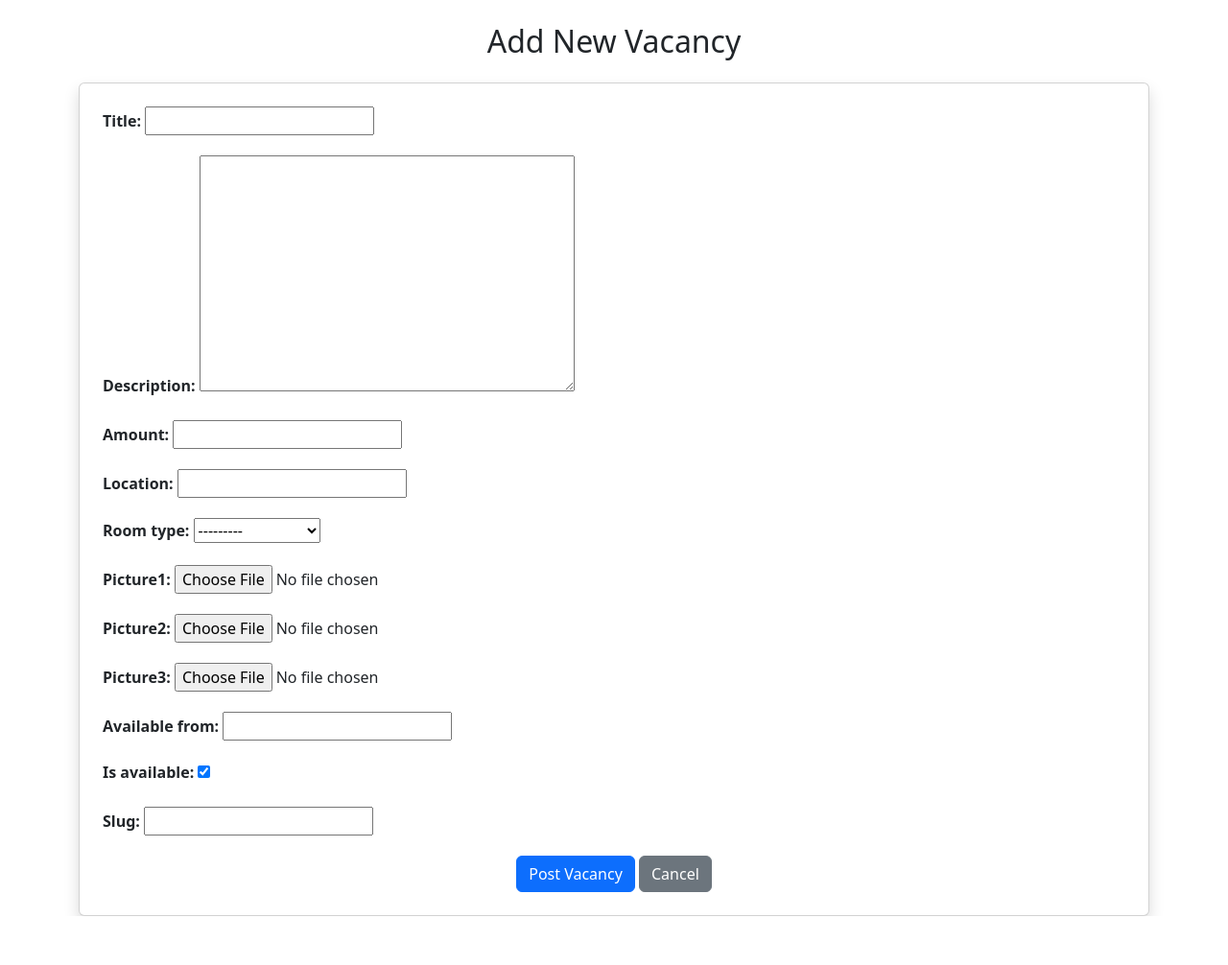
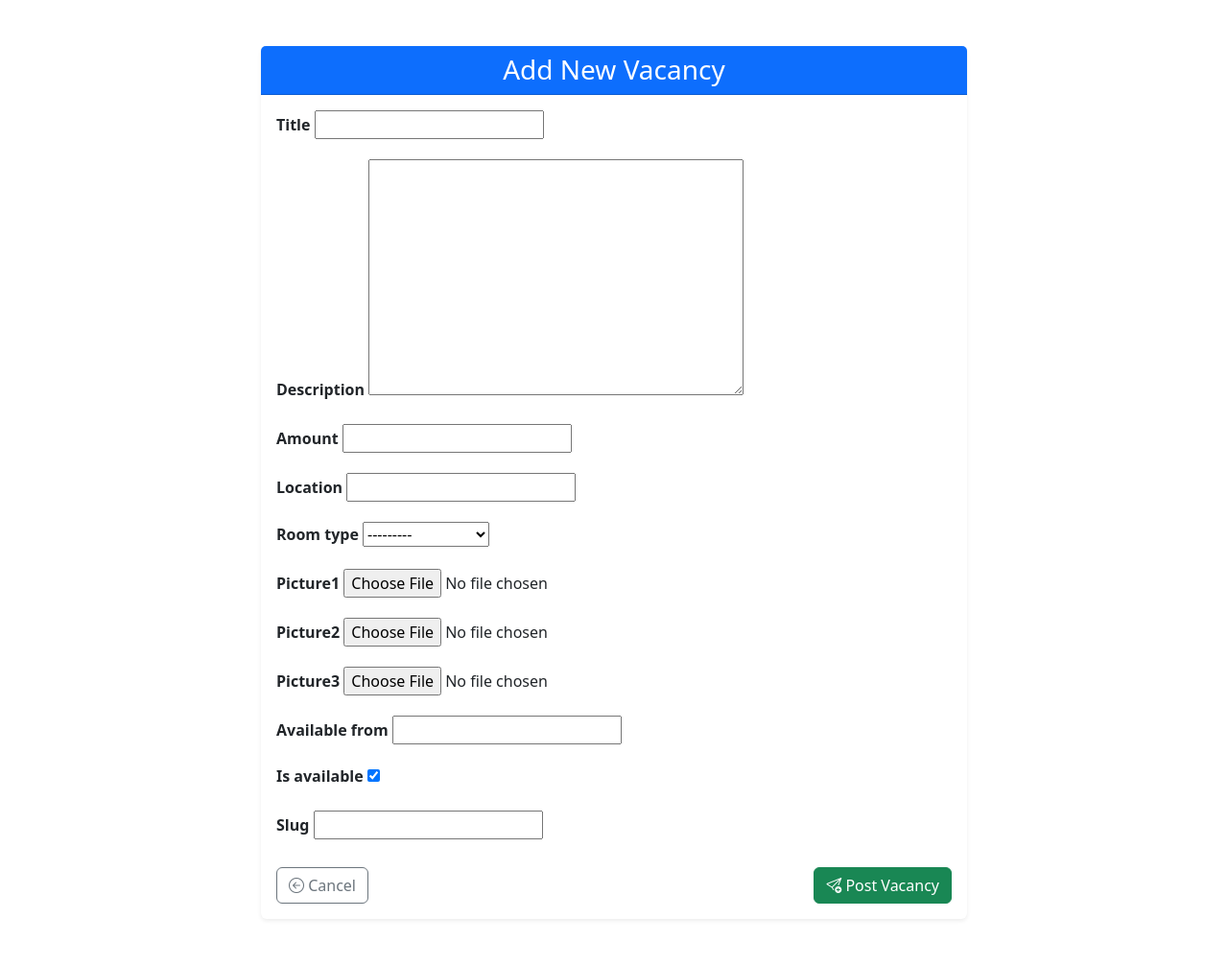
Before and after one commit to EidAbdullahi/renta-management, a Django app: page /add-vacancy/ in a window 1280 px wide. Shown: the whole page at 96% size. Before the commit the page ends 955 px from the top, so only its background shows below. Run offline with Django 4.2, Linux system fonts and the light colour scheme; a user stored in the database is signed in; some libraries are stand-ins or nearby versions.

Commit message:
commit changes

```diff
--- a/users/templates/users/add_vacancy.html
+++ b/users/templates/users/add_vacancy.html
@@ -2,27 +2,40 @@
 {% load static %}
 
 {% block content %}
-<div class="container mt-4">
-    <h2 class="mb-4 text-center">Add New Vacancy</h2>
-
-    <form method="post" enctype="multipart/form-data" class="card p-4 shadow">
+<div class="container py-5">
+    <div class="row justify-content-center">
+        <div class="col-lg-8 col-md-10">
+            <div class="card shadow-sm border-0">
+                <div class="card-header bg-primary text-white text-center">
+                    <h3 class="mb-0">Add New Vacancy</h3>
+                </div>
+                <div class="card-body">
+                    <form method="post" enctype="multipart/form-data">
                         {% csrf_token %}
                         {% for field in form %}
                             <div class="mb-3">
-                <label class="form-label"><strong>{{ field.label }}:</strong></label>
+                                <label for="{{ field.id_for_label }}" class="form-label fw-semibold">{{ field.label }}</label>
                                 {{ field }}
                                 {% if field.help_text %}
-                    <small class="form-text text-muted">{{ field.help_text }}</small>
+                                    <div class="form-text">{{ field.help_text }}</div>
                                 {% endif %}
                                 {% for error in field.errors %}
-                    <div class="text-danger">{{ error }}</div>
+                                    <div class="text-danger small">{{ error }}</div>
                                 {% endfor %}
                             </div>
                         {% endfor %}
-        <div class="text-center">
-            <button type="submit" class="btn btn-primary">Post Vacancy</button>
-            <a href="{% url 'vacancy_list' %}" class="btn btn-secondary">Cancel</a>
+                        <div class="d-flex justify-content-between mt-4">
+                            <a href="{% url 'vacancy_list' %}" class="btn btn-outline-secondary">
+                                <i class="bi bi-arrow-left-circle"></i> Cancel
+                            </a>
+                            <button type="submit" class="btn btn-success">
+                                <i class="bi bi-send-plus"></i> Post Vacancy
+                            </button>
                         </div>
                     </form>
                 </div>
+            </div>
+        </div>
+    </div>
+</div>
 {% endblock %}
```
Lines whose indentation alone changed are shown as unchanged.
